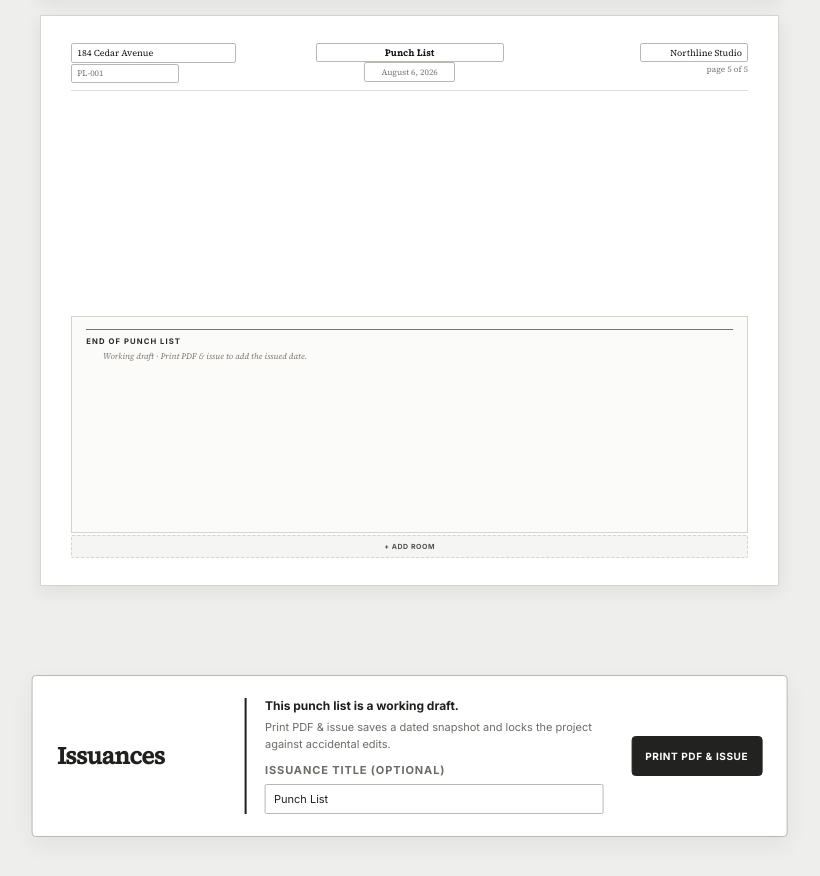
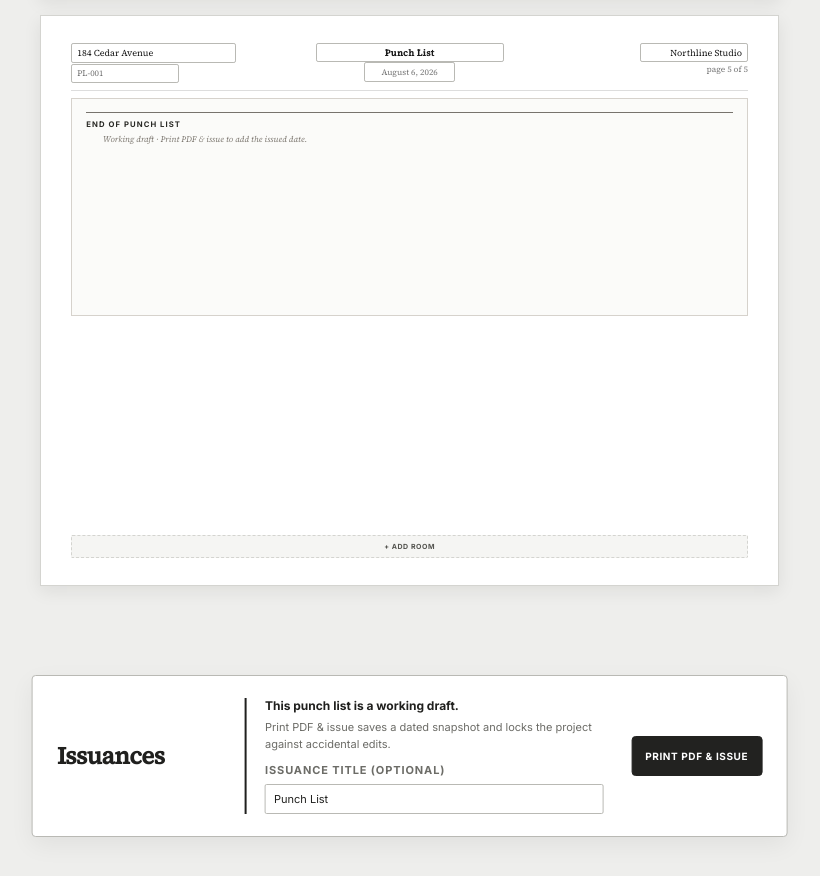
Before and after one commit to blakehecksher/Punchlist, a React (Vite) app: page / in a window 1280 px wide. Shown: the part 2535-3411 px from the top of the page, without its empty margins (0-820 px from the left). Built offline with nearby package versions, Linux system fonts and the light colour scheme.

Commit message:
Add optional issuance history

```diff
--- a/src/ProjectSidebar.jsx
+++ b/src/ProjectSidebar.jsx
@@ -203,6 +203,17 @@ export default function ProjectSidebar({
                 />
                 <span>Show item count</span>
               </label>
+              <label className="sidebar-toggle-row">
+                <input
+                  type="checkbox"
+                  checked={layout.showIssuances}
+                  disabled={readOnly}
+                  onChange={(event) =>
+                    onLayoutChange({ showIssuances: event.target.checked })
+                  }
+                />
+                <span>Show issuances</span>
+              </label>
             </div>
           </details>
 
--- a/src/PunchListApp.jsx
+++ b/src/PunchListApp.jsx
@@ -2360,6 +2360,7 @@ export default function PunchListApp() {
       <div className="document-issuance-end" key={key}>
         <div className="document-issuance-rule" />
         <div className="document-issuance-title">End of Punch List</div>
+        {layout.showIssuances && (
           <div className="document-issuance-lines">
             {issuanceColumns.length > 0 ? (
               issuanceColumns.map((records, columnIndex) => (
@@ -2384,6 +2385,7 @@ export default function PunchListApp() {
               </div>
             )}
           </div>
+        )}
       </div>
     );
   };
--- a/src/layout.js
+++ b/src/layout.js
@@ -2,6 +2,7 @@ export const DEFAULT_LAYOUT = {
   density: "2x2",
   showSummary: true,
   showCount: true,
+  showIssuances: true,
 };
 
 export function normalizeLayout(layout) {
@@ -17,6 +18,10 @@ export function normalizeLayout(layout) {
       typeof layout?.showCount === "boolean"
         ? layout.showCount
         : DEFAULT_LAYOUT.showCount,
+    showIssuances:
+      typeof layout?.showIssuances === "boolean"
+        ? layout.showIssuances
+        : DEFAULT_LAYOUT.showIssuances,
   };
 }
 
--- a/src/styles.css
+++ b/src/styles.css
@@ -669,7 +669,6 @@ body {
   justify-content: flex-start;
   flex-direction: column;
   gap: 0;
-  margin-top: auto;
   padding: 18px 20px;
   border: 1px solid #d6d2cc;
   background: #fbfbf9;
```
Also changed, not shown: 5 other files (tests, documents, lock files or other folders). Lines whose indentation alone changed are shown as unchanged.
